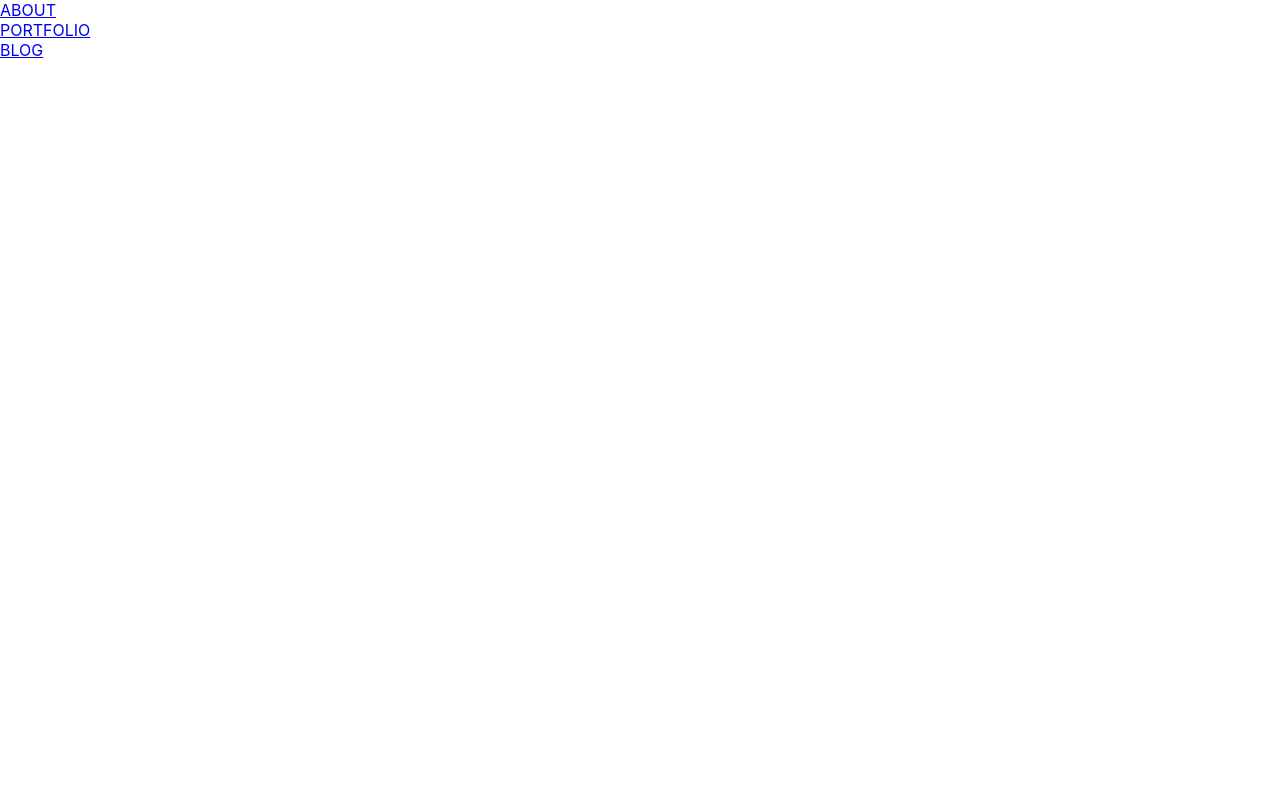
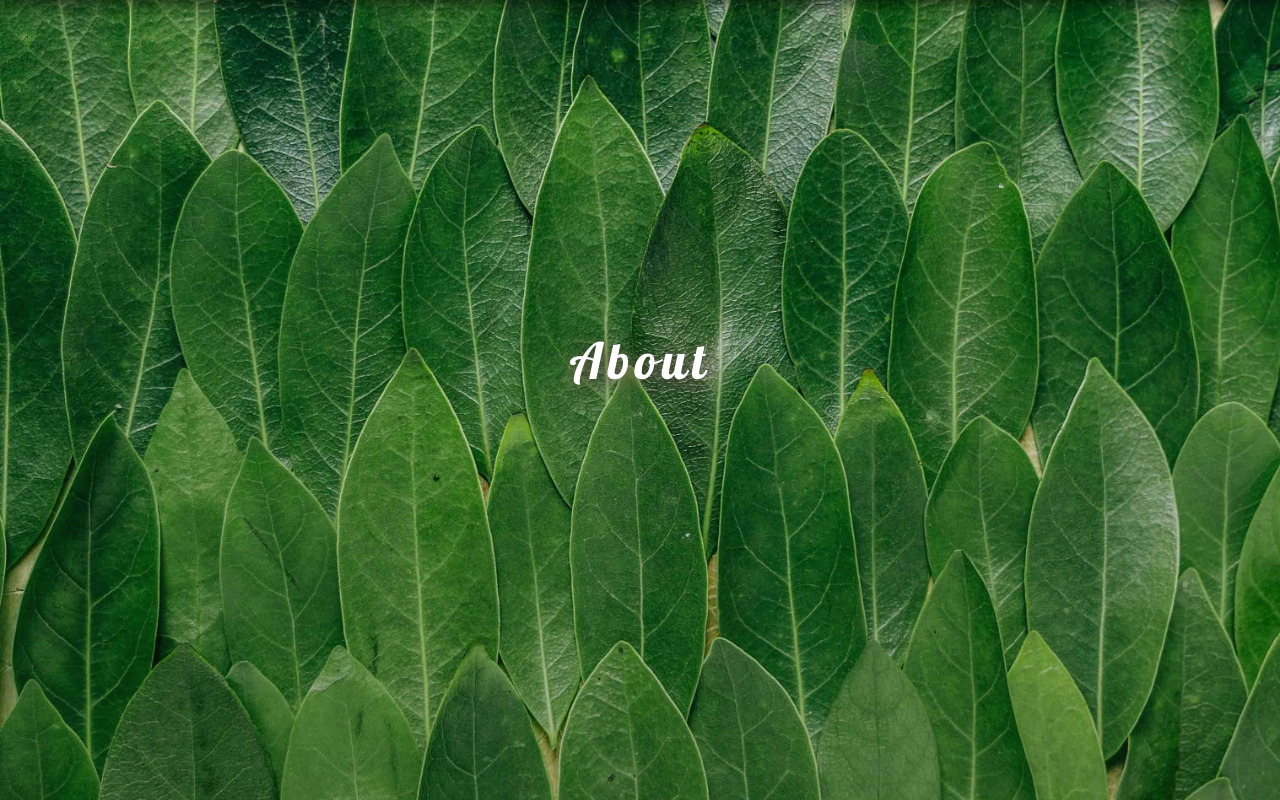
Before and after one commit to LD8/donlee.frontend, a React app: page / in a window 1280 px wide. Built offline with nearby package versions, Linux system fonts and the light colour scheme.

Commit message:
about page

```diff
--- a/src/Land.css
+++ b/src/Land.css
@@ -1,38 +1,70 @@
-.App {
-  text-align: center;
+@import url("https://fonts.googleapis.com/css2?family=Raleway:wght@500&display=swap");
+@import url("https://fonts.googleapis.com/css2?family=Lobster&display=swap");
+
+:root {
+  --bg-color: rgb(34, 36, 36);
+  background-color: rgb(0, 63, 0);
+  height: 100vh;
+  width: 100vw;
+  position: absolute;
+  background-image: url("./assets/img/bg.jpg");
+  background-repeat: no-repeat;
+  background-size: cover;
+  background-position: center;
+  z-index: -10;
+  filter: brightness(100%);
 }
 
-.App-logo {
-  height: 40vmin;
-  pointer-events: none;
+.container {
+  /* font-family: "Raleway", sans-serif; */
+  font-family: "Lobster", cursive;
+  height: 100vh;
+  width: 100vw;
+  position: relative;
+  display: flex;
+  justify-content: center;
+  align-items: center;
+  overflow: hidden;
 }
 
-@media (prefers-reduced-motion: no-preference) {
-  .App-logo {
-    animation: App-logo-spin infinite 20s linear;
+.links {
+  height: 100%;
+  width: 100%;
+  position: relative;
+  display: flex;
+  justify-content: center;
+  align-items: center;
+}
+
+.bg-over {
+  position: absolute;
+  height: 100vh;
+  width: 100vw;
+  background-image: linear-gradient(
+    to bottom,
+    rgba(0, 0, 0, 0.05),
+    rgba(16, 41, 2, 0.3)
+  );
+  z-index: -9;
+}
+
+@media only screen and (max-width: 800px) {
+  .container,
+  .links {
+    flex-direction: column;
   }
 }
 
-.App-header {
-  background-color: #282c34;
-  min-height: 100vh;
-  display: flex;
-  flex-direction: column;
-  align-items: center;
-  justify-content: center;
-  font-size: calc(10px + 2vmin);
-  color: white;
+/* ------------------------------------- Notes -------- */
+
+/* .bg-over {
+  animation: bg-spin infinite 5s linear;
 }
-
-.App-link {
-  color: #61dafb;
-}
-
-@keyframes App-logo-spin {
+@keyframes bg-spin {
   from {
     transform: rotate(0deg);
   }
   to {
     transform: rotate(360deg);
   }
-}
+} */
--- a/src/Land.js
+++ b/src/Land.js
@@ -1,14 +1,14 @@
 import React from "react";
 import "./Land.css";
-import { LandLink } from "./components/LandLink";
+import { About } from "./components/About";
 
 export const Land = () => {
-
   return (
-    <div>
-      <LandLink text={"ABOUT"}/>
-      <LandLink text={"PORTFOLIO"}/>
-      <LandLink text={"BLOG"}/>
+    <div className="container">
+      <div className="links">
+        <About />
+      </div>
+      <div className="bg-over"></div>
     </div>
-  )
-}
+  );
+};
--- /dev/null
+++ b/src/components/About.js
@@ -0,0 +1,64 @@
+import React, { useState } from "react";
+import "./LandLink.css";
+import "./About.css";
+
+export const About = () => {
+  const [popupStyle, setPopupStyle] = useState({ top: "-30vh" });
+  const [linkPosition, setLinkPosition] = useState({});
+  const [pageStyle, setPageStyle] = useState({ transform: "translateY(90vh)", visibility: "hidden" });
+
+  const onMouseEnter = () => {
+    if (pageStyle.transform === "translateY(90vh)") setPopupStyle({ top: "0" });
+    setLinkPosition({
+      transform: "translateY(-10px)",
+      color: "rgb(225, 240, 218)",
+    });
+    setPageStyle({ transform: "translateY(90vh)", visibility: "hidden" });
+  };
+  const onMouseLeave = () => {
+    setPopupStyle({ top: "-30%" });
+    if (pageStyle.transform === "translateY(90vh)") {
+      setLinkPosition({ transform: "translateY(0px)", color: "white" });
+    }
+  };
+
+  const ShiftUpLandLinksAndShowPage = () => {
+    setPopupStyle({ top: "-30vh" });
+    setLinkPosition({ top: "-40vh" });
+    setPageStyle({ transform: "translateY(10vh)", visibility: "visible" });
+  };
+  return (
+    <>
+      <div
+        className="land-link"
+        onMouseEnter={() => onMouseEnter()}
+        onMouseLeave={() => onMouseLeave()}
+        onClick={() => ShiftUpLandLinksAndShowPage()}
+        style={linkPosition}
+      >
+        About
+      </div>
+      <div className="popup about" style={popupStyle}>
+        <ul>
+          <li>about Don Lee</li>
+          <li>about Don Lee</li>
+          <li>about Don Lee</li>
+          <li>about Don Lee</li>
+          <li>about Don Lee</li>
+          <li>about Don Lee</li>
+        </ul>
+      </div>
+
+      <div className="page" style={pageStyle}>
+        <ul>
+          <li>about Don Lee</li>
+          <li>about Don Lee</li>
+          <li>about Don Lee</li>
+          <li>about Don Lee</li>
+          <li>about Don Lee</li>
+          <li>about Don Lee</li>
+        </ul>
+      </div>
+    </>
+  );
+};
--- /dev/null
+++ b/src/components/LandLink.css
@@ -0,0 +1,40 @@
+.land-link {
+  font-size: calc(5vmin + 10px);
+  letter-spacing: 5px;
+  margin: 0 30px;
+  padding: 50px 0;
+  color: white;
+  text-shadow: 0 5px 20px rgb(105, 76, 76);
+  text-decoration: none;
+  transition: all 0.5s ease;
+  cursor: pointer;
+  position: relative;
+  top: -5vh;
+}
+.popup {
+  font-family: "Raleway", sans-serif;
+  position: absolute;
+  height: 30vh;
+  width: 100vw;
+  color: white;
+  background-color: white;
+  transition: all 0.5s ease;
+  box-shadow: 0 0 20px rgba(0, 0, 0, 0.8);
+  background-image: linear-gradient(-70deg, green, orange);
+}
+
+.page {
+  font-family: "Raleway", sans-serif;
+  position: absolute;
+  width: 100vw;
+  height: 80vh;
+  background-color: white;
+  transition: all 0.5s ease;
+  box-shadow: 0 0 50px rgba(0, 0, 0, 0.8);
+}
+
+@media only screen and (max-width: 800px) {
+  .land-link {
+    text-shadow: 0 5px 20px rgb(110, 62, 62);
+  }
+}
--- a/src/components/LandLink.js
+++ /dev/null
@@ -1,9 +0,0 @@
-import React from "react";
-
-export const LandLink = (props) => {
-  return (
-    <div>
-      <a href="#">{props.text}</a>
-    </div>
-  );
-};
--- a/src/index.css
+++ b/src/index.css
@@ -1,13 +1,15 @@
 body {
   margin: 0;
-  font-family: -apple-system, BlinkMacSystemFont, 'Segoe UI', 'Roboto', 'Oxygen',
-    'Ubuntu', 'Cantarell', 'Fira Sans', 'Droid Sans', 'Helvetica Neue',
+  padding: 0;
+  box-sizing: border-box;
+  font-family: -apple-system, BlinkMacSystemFont, "Segoe UI", "Roboto", "Oxygen",
+    "Ubuntu", "Cantarell", "Fira Sans", "Droid Sans", "Helvetica Neue",
     sans-serif;
   -webkit-font-smoothing: antialiased;
   -moz-osx-font-smoothing: grayscale;
 }
 
 code {
-  font-family: source-code-pro, Menlo, Monaco, Consolas, 'Courier New',
+  font-family: source-code-pro, Menlo, Monaco, Consolas, "Courier New",
     monospace;
 }
```
Also changed, not shown: src/assets/img/bg.jpg (added), src/assets/img/bg1.jpg (added), src/components/About.css (added), src/components/Blog.css (added), src/components/Blog.js (added), src/components/Portfolio.css (added), src/components/Portfolio.js (added).
